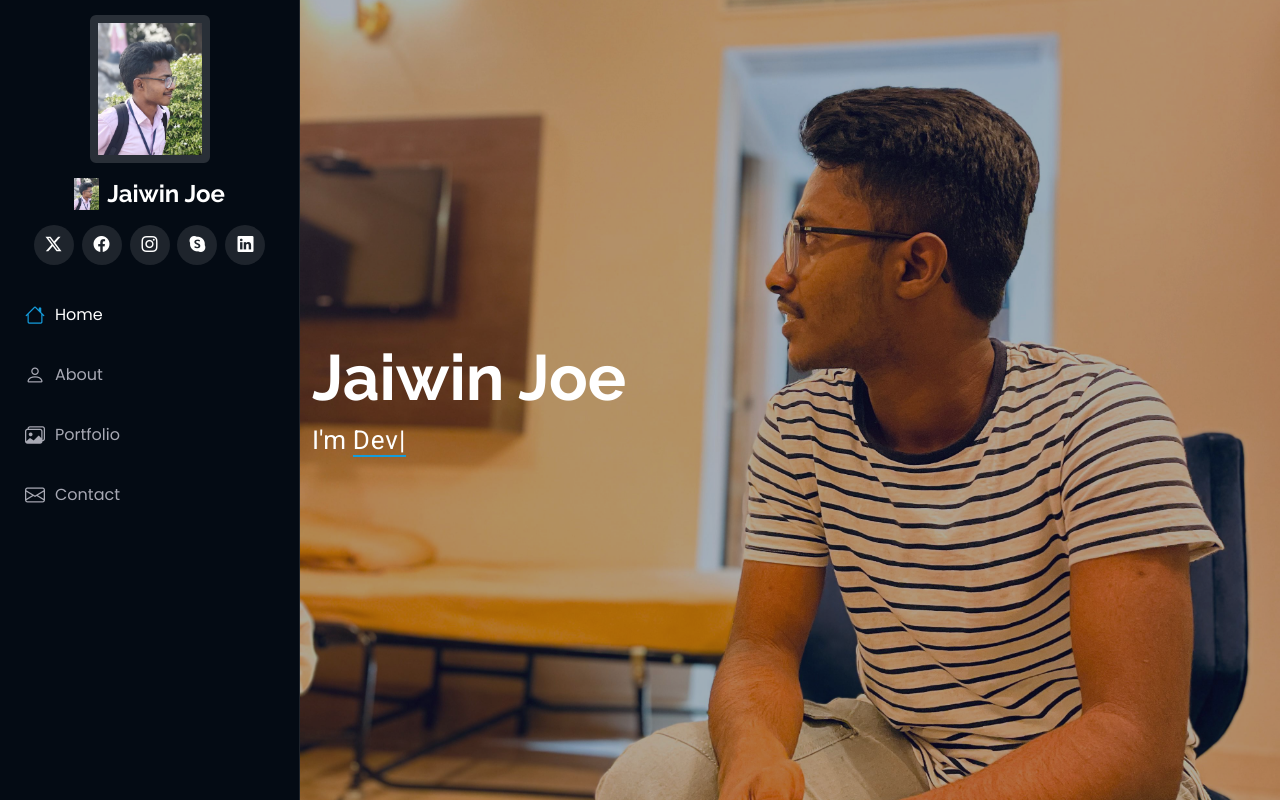
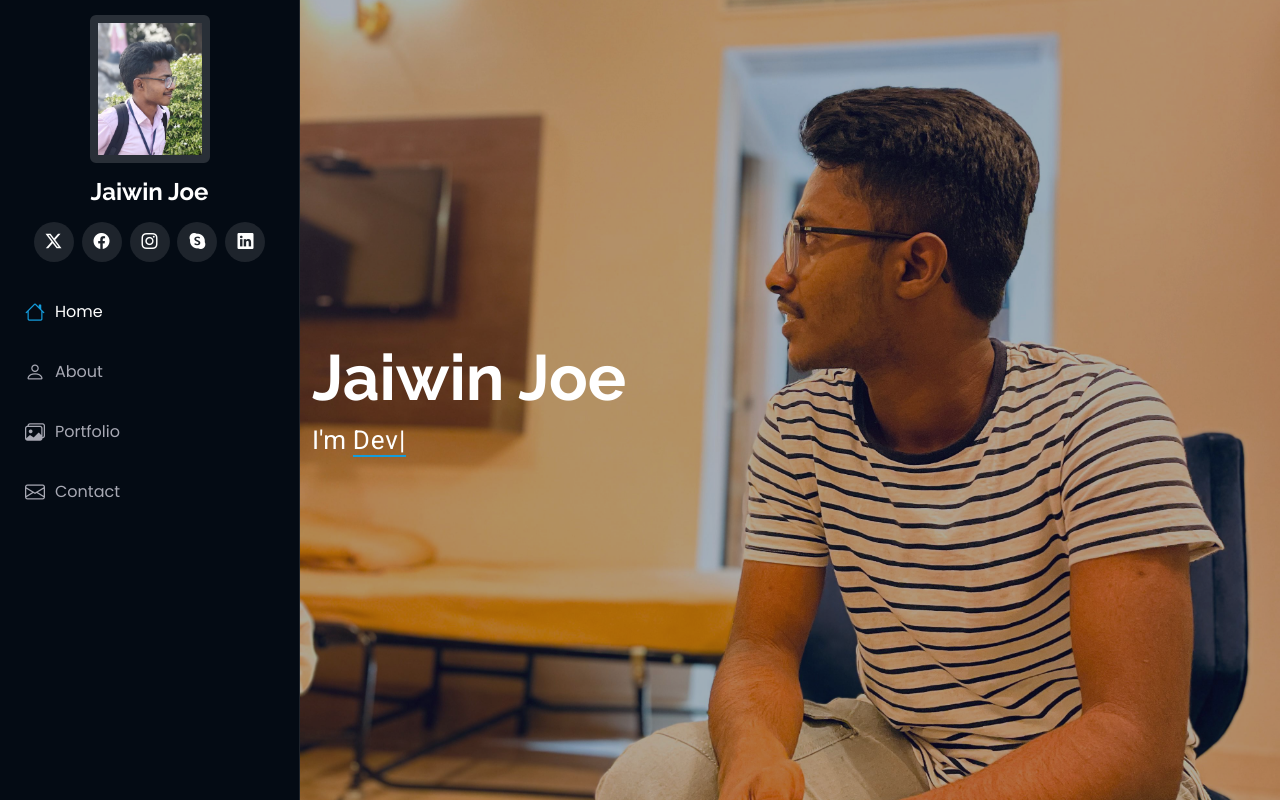
Before and after one commit to jaiwinjoe/jaiwin, a plain HTML site: page index.html in a window 1280 px wide. Shown: the top 802 px of the page. Drawn offline with Linux system fonts and the light colour scheme.

Commit message:
Update index.html

```diff
--- a/index.html
+++ b/index.html
@@ -9,7 +9,7 @@
   <meta content="" name="keywords">
 
   <!-- Favicons -->
-  <link href="assets/img/favicon.png" rel="icon">
+  <link href="assets/img/my-profile-img.jpeg" rel="icon">
   <link href="assets/img/apple-touch-icon.png" rel="apple-touch-icon">
 
   <!-- Fonts -->
@@ -47,7 +47,7 @@
 
     <a href="index.html" class="logo d-flex align-items-center justify-content-center">
       <!-- Uncomment the line below if you also wish to use an image logo -->
-      <img src="assets/img/my-profile-img.jpeg" alt="">
+<!--       <img src="assets/img/my-profile-img.jpeg" alt=""> -->
       <h1 class="sitename">Jaiwin Joe</h1>
     </a>
 
```
